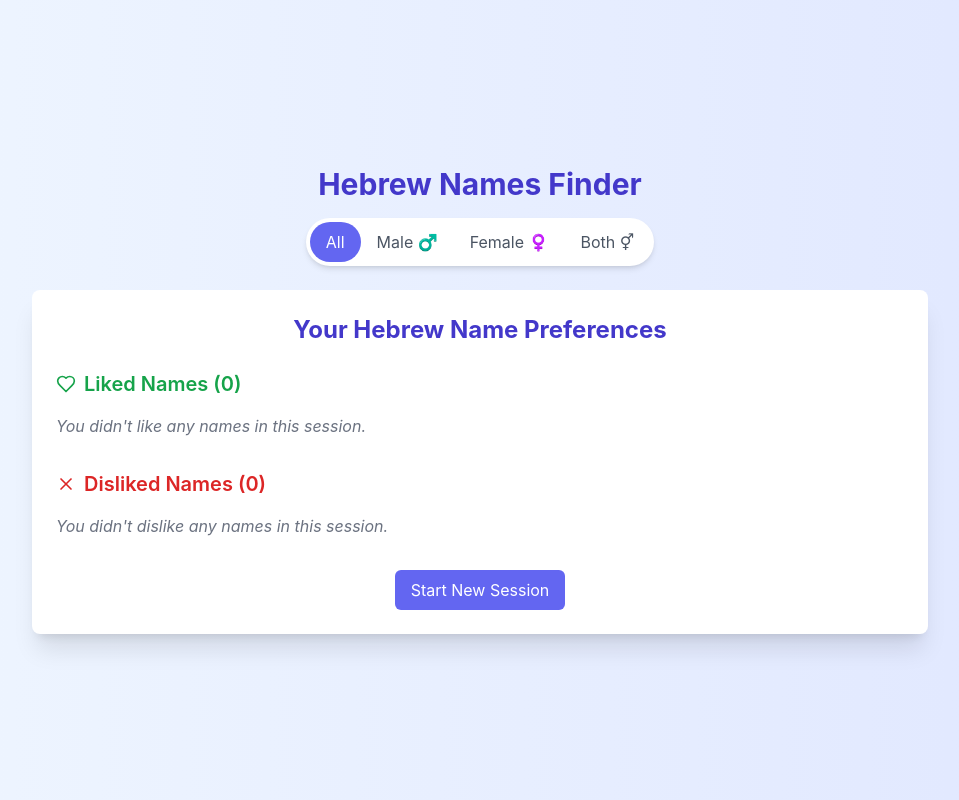
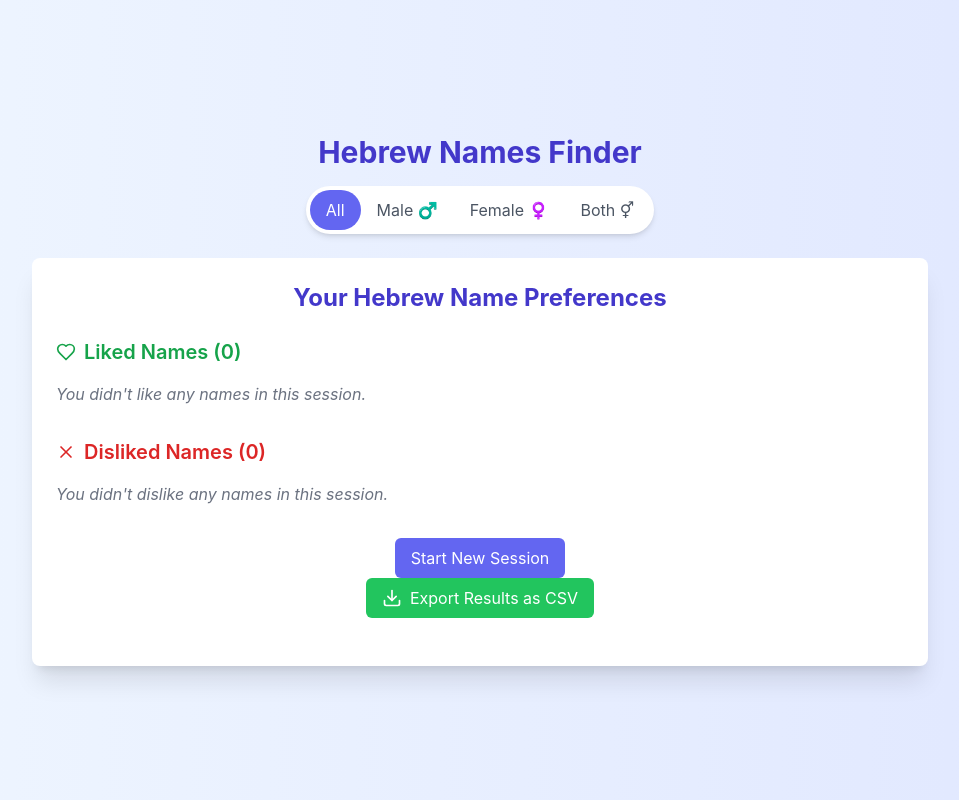
Before and after one commit to mspiegel31/hebrew-name-app, a React (Create React App) app: page / in a window 1280 px wide. Both pictures are taken after a click on the button "End Session & View Results". Shown: the whole page, without its empty margins (160-1119 px from the left). Built offline with nearby package versions, Linux system fonts and the light colour scheme.

Commit message:
get export working

```diff
--- a/src/components/HebrewNamesTinder.jsx
+++ b/src/components/HebrewNamesTinder.jsx
@@ -1,5 +1,5 @@
 import React, { useState, useEffect } from 'react';
-import { ArrowLeft, ArrowRight, Heart, X, List, Filter } from 'lucide-react';
+import { ArrowLeft, ArrowRight, Heart, X, List, Filter, Download } from 'lucide-react';
 import { namesData, namesData2 } from '../data/namesData';
 
 // Combine both parts of the data array
@@ -23,6 +23,27 @@ const HebrewNamesTinder = () => {
   const [showResults, setShowResults] = useState(false);
   const [filteredNames, setFilteredNames] = useState([]);
   const [shuffledNames, setShuffledNames] = useState([]);
+
+  const exportToCSV = () => {
+    const headers = ['English Name', 'Hebrew Name', 'Gender'];
+    const csvContent = [
+      headers.join(','),
+      ...likedNames.map(name => [
+        `"${name.english_name}"`,
+        `"${name.hebrew_name}"`,
+        `"${name.gender}"`
+      ].join(','))
+    ].join('\n');
+
+    const blob = new Blob([csvContent], { type: 'text/csv;charset=utf-8;' });
+    const url = URL.createObjectURL(blob);
+    const link = document.createElement('a');
+    link.setAttribute('href', url);
+    link.setAttribute('download', 'hebrew_names_results.csv');
+    document.body.appendChild(link);
+    link.click();
+    document.body.removeChild(link);
+  };
 
   // Initialize filtered and shuffled names based on selected filter
   useEffect(() => {
@@ -350,6 +371,15 @@ const HebrewNamesTinder = () => {
                 Start New Session
               </button>
             </div>
+            <div className="mb-6 text-center">
+              <button
+                onClick={exportToCSV}
+                className="px-4 py-2 bg-green-500 text-white rounded-md hover:bg-green-600 transition-colors flex items-center mx-auto"
+              >
+                <Download size={20} className="mr-2" />
+                Export Results as CSV
+              </button>
+            </div>
           </div>
         </div>
       )}
```
